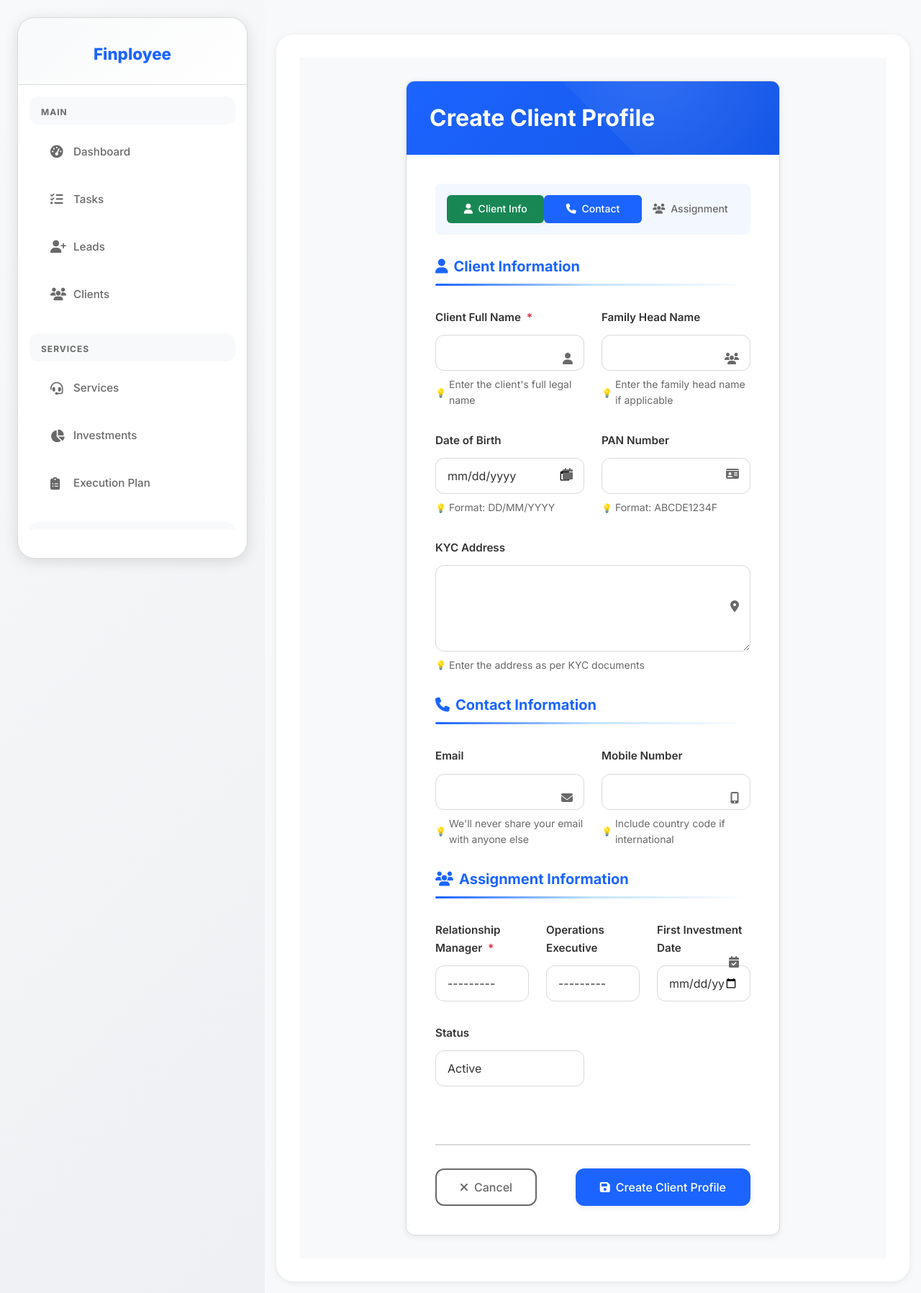
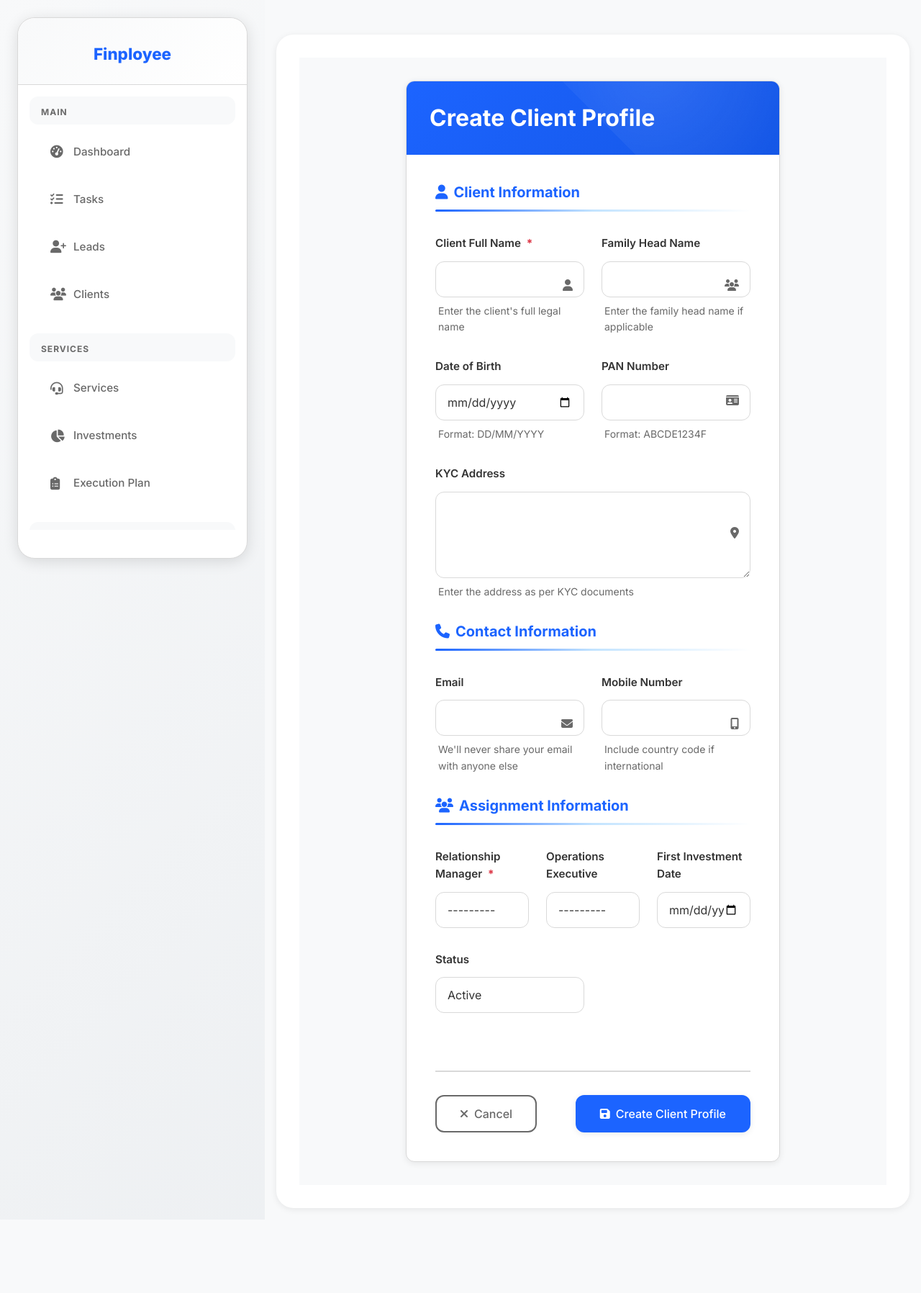
Before and after one commit to shauryasawai/CRM, a Django app: page /client-profiles/create/ in a window 1280 px wide. Shown: the whole page at 72% size. After the commit the page ends 1614 px from the top, so only its background shows below. Run offline with Django 5.2, Linux system fonts and the light colour scheme; a user stored in the database is signed in; tables that the repository leaves empty hold one stand-in row (values such as "Sample post").

Commit message:
update ui

```diff
--- a/base/templates/base/client_profile_form.html
+++ b/base/templates/base/client_profile_form.html
@@ -177,7 +177,7 @@
 }
 
 .form-text::before {
-    content: '💡';
+    content: ' ';
     font-size: 0.75rem;
 }
 
@@ -461,7 +461,7 @@
                             {% csrf_token %}
 
                             <!-- Progress Indicator -->
-                            <div class="progress-indicator slide-in">
+                            <!-- <div class="progress-indicator slide-in">
                                 <div class="progress-step active">
                                     <i class="fas fa-user me-1"></i>
                                     Client Info
@@ -474,7 +474,7 @@
                                     <i class="fas fa-users me-1"></i>
                                     Assignment
                                 </div>
-                            </div>
+                            </div> -->
 
                             <!-- Client Information Section -->
                             <div class="section-header slide-in">
@@ -522,7 +522,7 @@
                                             Date of Birth
                                         </label>
                                         {{ form.date_of_birth }}
-                                        <i class="fas fa-calendar field-icon"></i>
+                                        <!-- <i class="fas fa-calendar field-icon"></i> -->
                                         {% if form.date_of_birth.errors %}
                                             <div class="invalid-feedback">{{ form.date_of_birth.errors }}</div>
                                         {% endif %}
@@ -637,7 +637,7 @@
                                             First Investment Date
                                         </label>
                                         {{ form.first_investment_date }}
-                                        <i class="fas fa-calendar-check field-icon"></i>
+                                        <!-- <i class="fas fa-calendar-check field-icon"></i> -->
                                         {% if form.first_investment_date.errors %}
                                             <div class="invalid-feedback">{{ form.first_investment_date.errors }}</div>
                                         {% endif %}
```
